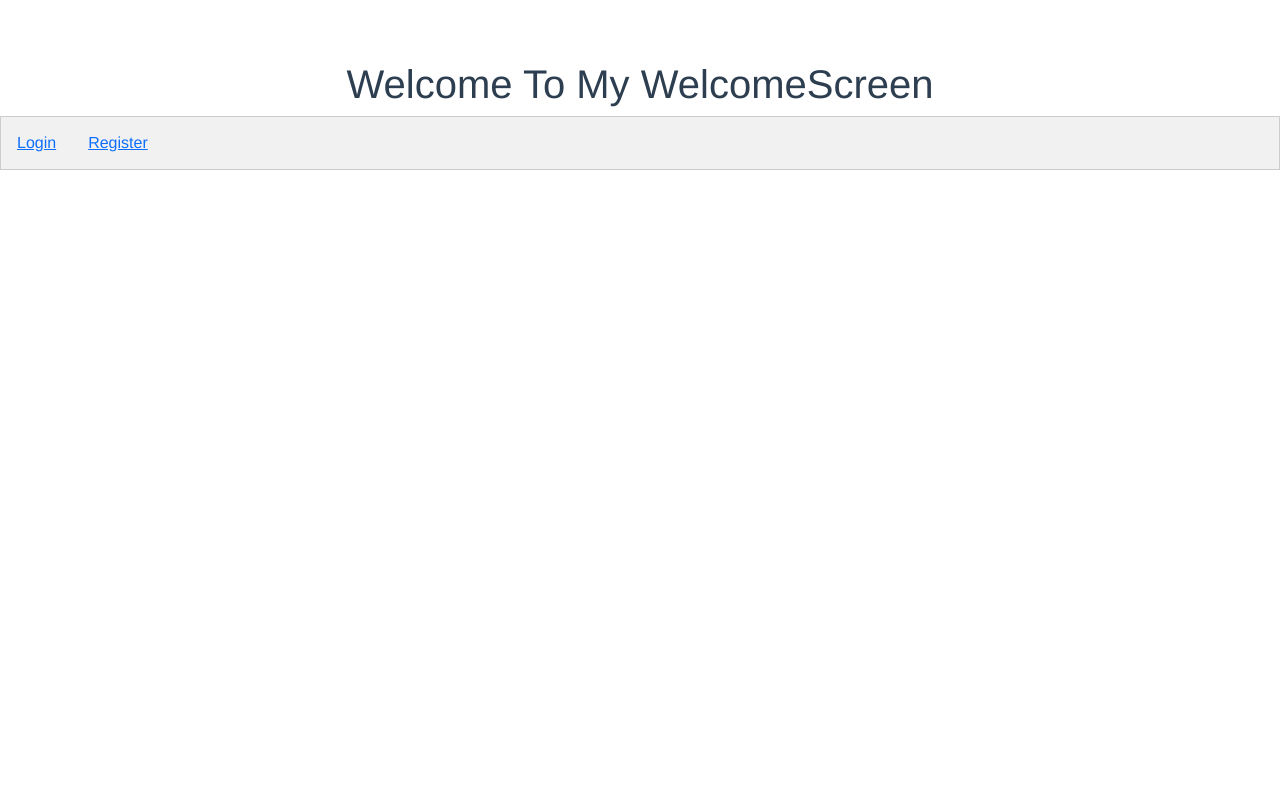
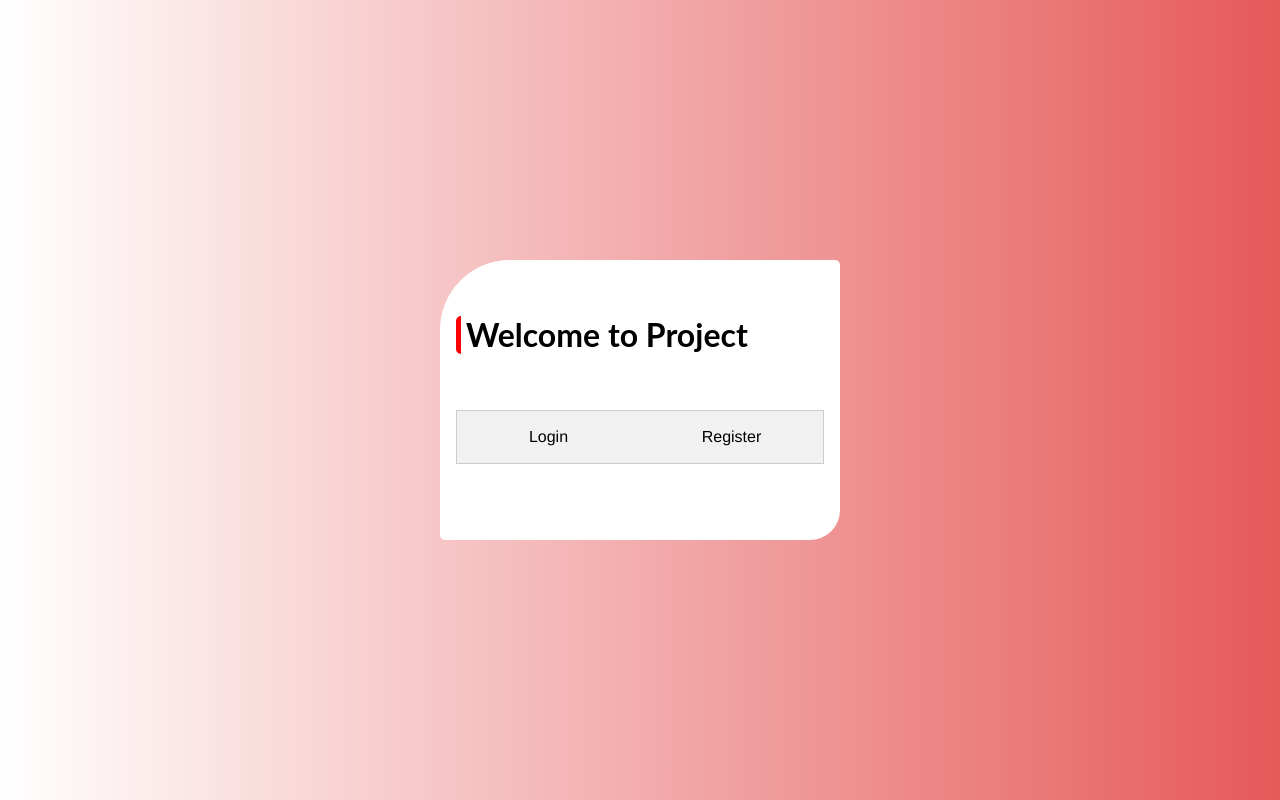
Before and after one commit to Tayyab-Abbas/js-assessment, a Vue app: page / in a window 1280 px wide. Built offline with nearby package versions, Linux system fonts and the light colour scheme.

Commit message:
Welcome page design and route are added

```diff
--- a/src/components/WelcomeScreen.vue
+++ b/src/components/WelcomeScreen.vue
@@ -1,18 +1,35 @@
 <template>
-  <div class="welcomeScreen">
-    <h1>Welcome To My WelcomeScreen</h1>
-    <div class="tab">
-  <button class="tablinks" ><router-link to="/login">Login</router-link></button>
-  <button class="tablinks" ><router-link to="/register">Register</router-link></button>
-
-</div>
-
+  <div class="container">
+  <div class="loginScreen">
+  <div class="login-body">
+    <div class="card-cover">
+      <div class="welcome-card p-4 p-sm-3 ">
+        <div class="head-title">
+              <h2>Welcome to Project</h2>
+        </div>
+        <br/><br/>
+  <div class="tab">
+  <button class="tablinks" @click="loginUser">Login</button>
+  <button class="tablinks" @click="signUp">Register</button>
+  </div>
+  </div>
+  </div>
+  </div>
+  </div>
   </div>
 </template>
 
 <script>
 export default {
   name: 'WelcomeScreen',
+  methods:{
+    signUp(){
+              this.$router.push('/register');
+            },
+    loginUser(){
+              this.$router.push('/register');
+            }
+  }
 }
 </script>
 
@@ -47,4 +64,11 @@ export default {
 
 /* Style the tab content */
 
+.tab button{
+  width: 50%;
+}
+.tablinks a{
+  text-decoration: none;
+}
+
 </style>
--- a/src/main.js
+++ b/src/main.js
@@ -4,6 +4,7 @@ import App from './App.vue'
 import { routes } from './routes'
 import Vuelidate from 'vuelidate';
 import 'bootstrap/dist/css/bootstrap.min.css';
+import './styles/global.css'
 
 import VueAxios from 'vue-axios'
 import axios from 'axios'
--- a/src/styles/global.css
+++ b/src/styles/global.css
@@ -52,12 +52,12 @@
   width: 400px;
   height: auto;
 }
-.Signup-card {
+.welcome-card {
   background-color: white;
   border-radius: 70px 5px 30px 5px;
   overflow: hidden;
   width: 400px;
-  height: 500px;
+  height: 280px;
 }
 .head-title {
   width: 350px;
```
